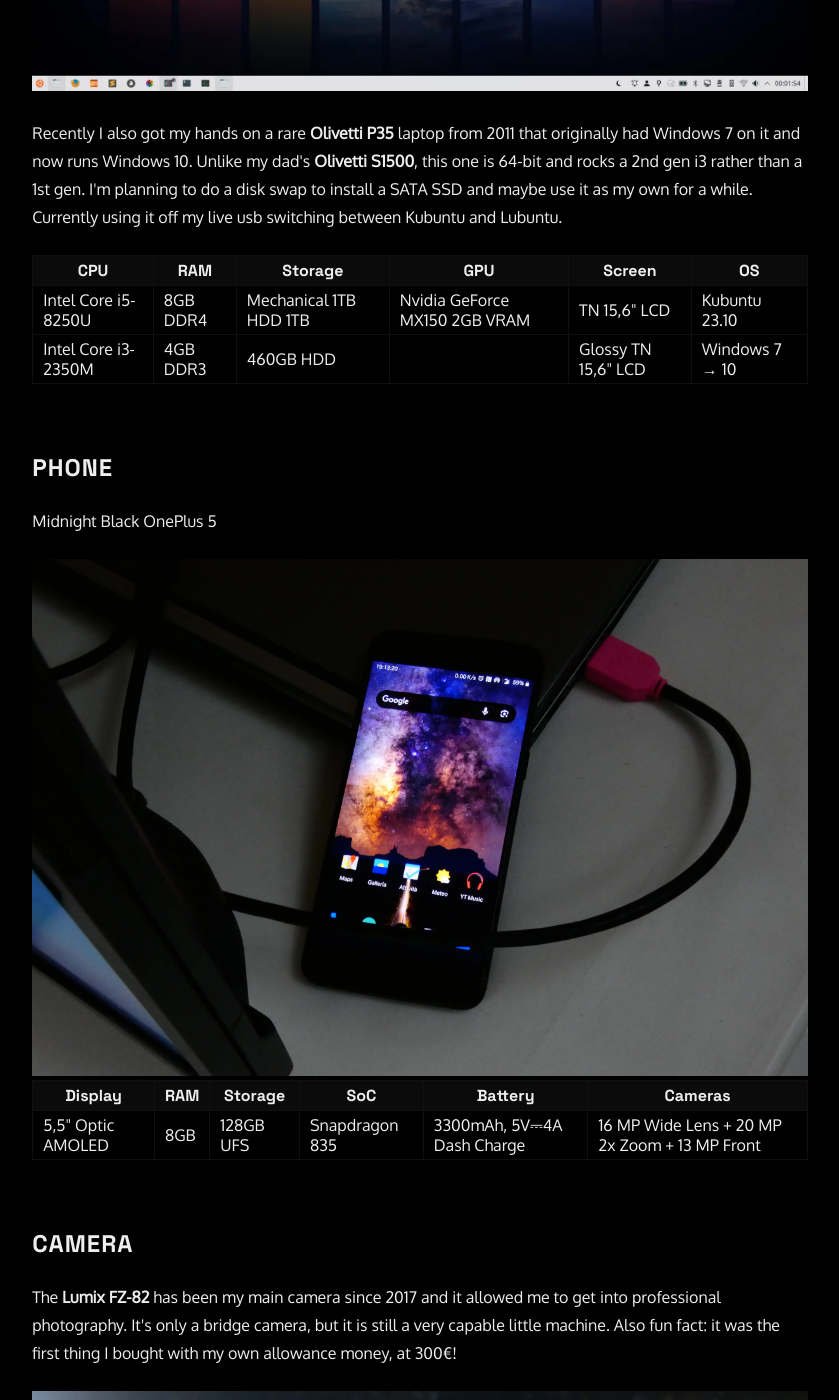
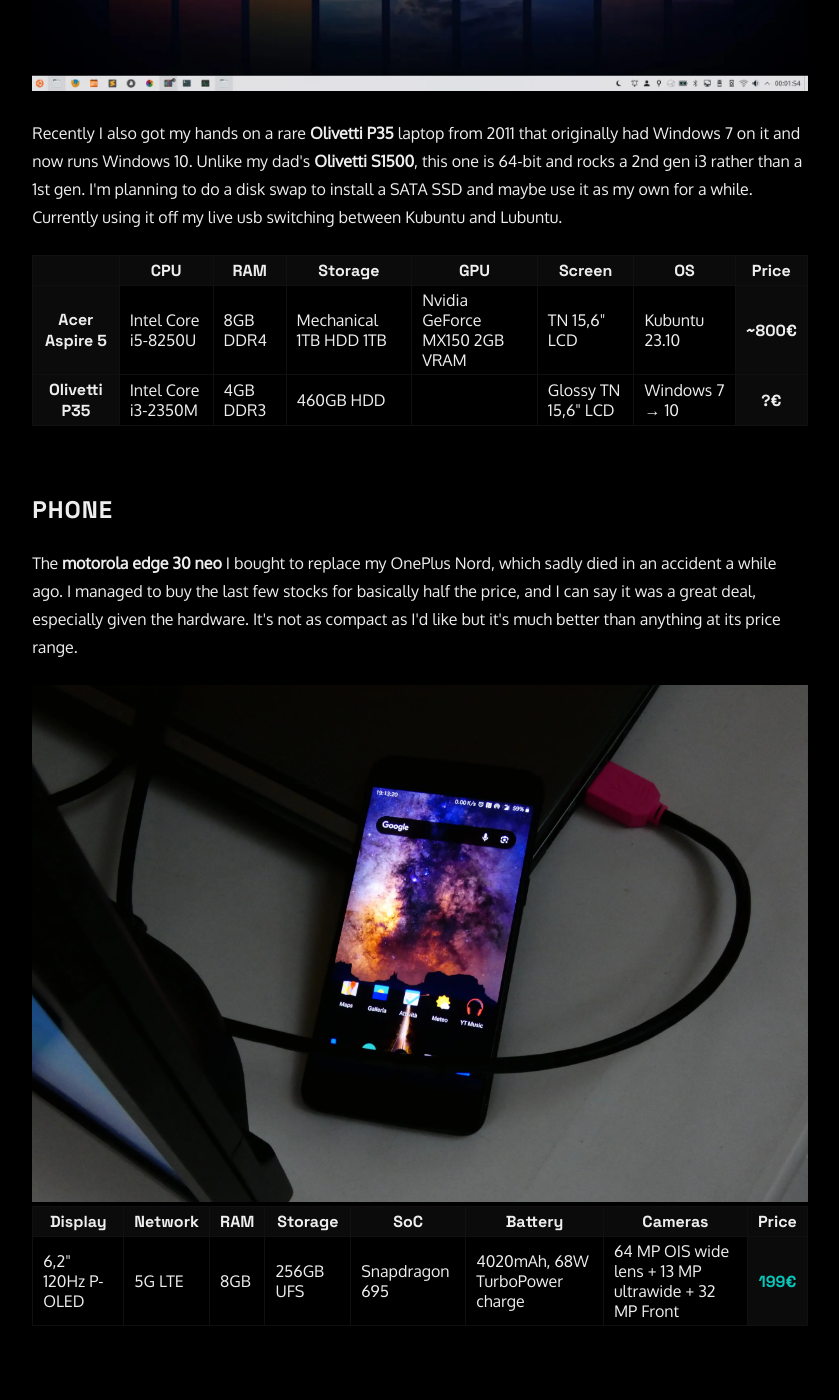
Before and after one commit to s7uck/s7uck.github.io, a Jekyll site: the page built from setup.markdown, in a window 1280 px wide and 1400 px high, scrolled down 685 px. Shown: the whole window, without its empty margins (220-1059 px from the left). Built offline with Jekyll 4.4.1, drawn with Linux system fonts in a browser that asks for light colours; some of the changed text lies outside the part shown.

Commit message:
Add new phone who dis + all prices for items

```diff
--- a/setup.markdown
+++ b/setup.markdown
@@ -14,35 +14,41 @@
 	<p>Recently I also got my hands on a rare <strong>Olivetti P35</strong> laptop from 2011 that originally had Windows 7 on it and now runs Windows 10. Unlike my dad's <strong>Olivetti S1500</strong>, this one is 64-bit and rocks a 2nd gen i3 rather than a 1st gen. I'm planning to do a disk swap to install a SATA SSD and maybe use it as my own for a while. Currently using it off my live usb switching between Kubuntu and Lubuntu.</p>
 	<table>
 		<tr>
+			<th></th>
 			<th>CPU</th>
 			<th>RAM</th>
 			<th>Storage</th>
 			<th>GPU</th>
 			<th>Screen</th>
 			<th>OS</th>
+			<th>Price</th>
 		</tr>
 		<tr>
+			<th>Acer Aspire 5</th>
 			<td>Intel Core i5-8250U</td>
 			<td>8GB DDR4</td>
 			<td>Mechanical 1TB HDD 1TB</td>
 			<td>Nvidia GeForce MX150 2GB VRAM</td>
 			<td>TN 15,6" LCD</td>
 			<td>Kubuntu 23.10</td>
+			<th>~800€</th>
 		</tr>
 		<tr>
+			<th>Olivetti P35</th>
 			<td>Intel Core i3-2350M</td>
 			<td>4GB DDR3</td>
 			<td>460GB HDD</td>
 			<td></td>
 			<td>Glossy TN 15,6" LCD</td>
 			<td>Windows 7 → 10</td>
+			<th>?€</th>
 		</tr>
 	</table>
 </section>
 
 <section id="phone">
 	<h2 class="title">Phone</h2>
-	<p>Midnight Black OnePlus 5</p>
+	<p>The <strong>motorola edge 30 neo</strong> I bought to replace my OnePlus Nord, which sadly died in an accident a while ago. I managed to buy the last few stocks for basically half the price, and I can say it was a great deal, especially given the hardware. It's not as compact as I'd like but it's much better than anything at its price range.</p>
 	<figure>
 		<img src="/images/phone2.webp">
 	</figure>
@@ -50,19 +56,23 @@
 	<table>
 		<tr>
 			<th>Display</th>
+			<th>Network</th>
 			<th>RAM</th>
 			<th>Storage</th>
 			<th>SoC</th>
 			<th>Battery</th>
 			<th>Cameras</th>
+			<th>Price</th>
 		</tr>
 		<tr>
-			<td>5,5" Optic AMOLED</td>
+			<td>6,2" 120Hz P-OLED</td>
+			<td>5G LTE</td>
 			<td>8GB</td>
-			<td>128GB UFS</td>
-			<td>Snapdragon 835</td>
-			<td>3300mAh, 5V⎓4A Dash Charge</td>
-			<td>16 MP Wide Lens + 20 MP 2x Zoom + 13 MP Front</td>
+			<td>256GB UFS</td>
+			<td>Snapdragon 695</td>
+			<td>4020mAh, 68W TurboPower charge</td>
+			<td>64 MP OIS wide lens + 13 MP ultrawide + 32 MP Front</td>
+			<th><a href="https://www.unieuro.it/online/Smartphone/30-Neo-pidMOTEDGE30NEO256B?srsltid=AfmBOoruDVitux4lBneewobHeQqfWi27PnbHD-Gf9QzFBiLlDNLMlEoK">199€</a></th>
 		</tr>
 	</table>
 </section>
@@ -73,6 +83,53 @@
 	<figure>
 		<img src="/images/camera.webp">
 	</figure>
+
+	<table>
+		<tr>
+			<th>Sensor</th>
+			<td>BSI-CMOS Venus Engine</td>
+		</tr>
+		<tr>
+			<th>Resolution</th>
+			<td>18 MP (4K)</td>
+		</tr>
+		<tr>
+			<th>Aspect Ratio</th>
+			<td>4:3</td>
+		</tr>
+		<tr>
+			<th>ISO Range</th>
+			<td>80~3200 + extended ISO to H.6400</td>
+		</tr>
+		<tr>
+			<th>Optics</th>
+			<td>20-1200 mm focal length</td>
+		</tr>
+		<tr>
+			<th>Zoom</th>
+			<td>Up to 60x + 4x digital zoom</td>
+		</tr>
+		<tr>
+			<th>Focus range</th>
+			<td>30 cm (~1 cm in macro)</td>
+		</tr>
+		<tr>
+			<th>Shutter</th>
+			<td>Mechanical (60"~1/2000") or electronic (4"~1/16000")</td>
+		</tr>
+		<tr>
+			<th>Flash</th>
+			<td>Xenon flash</td>
+		</tr>
+		<tr>
+			<th>Video recording</th>
+			<td>4K @ 30fps (100 Mbps) / 1080p @ 60fps (28 Mbps)</td>
+		</tr>
+		<tr>
+			<th>Price</th>
+			<th><a href="https://www.panasonic.com/uk/consumer/cameras-camcorders/lumix-digital-cameras/bridge-cameras/dc-fz82.html">399€</a></th>
+		</tr>
+	</table>
 </section>
 
 <section id="other">
@@ -109,6 +172,7 @@
 		<tr>
 			<th>TV &amp; VCR</th>
 			<td>Akai AKTV 2017 + Aiwa Stereo VCR</td>
+			<th>199€ + ?€</th>
 		</tr>
 		<tr>
 			<th>Bike</th>
@@ -117,14 +181,17 @@
 		<tr>
 			<th>Secondary Phone</th>
 			<td>Nokia 105</td>
+			<th><a href="https://www.amazon.it/Nokia-Telefono-Cellulare-Display-Italia/dp/B0757MDW2T">30€</a></th>
 		</tr>
 		<tr>
 			<th>Calculator</th>
 			<td>Casio fx-570 SE</td>
+			<th>25€</th>
 		</tr>
 		<tr>
 			<th>Graphics Tablet</th>
 			<td>Wacom intuos (barely ever used)</td>
+			<th>89€</th>
 		</tr>
 	</table>
 </section>
```
Also changed, not shown: other parts of setup.markdown (+6 -0 lines).
